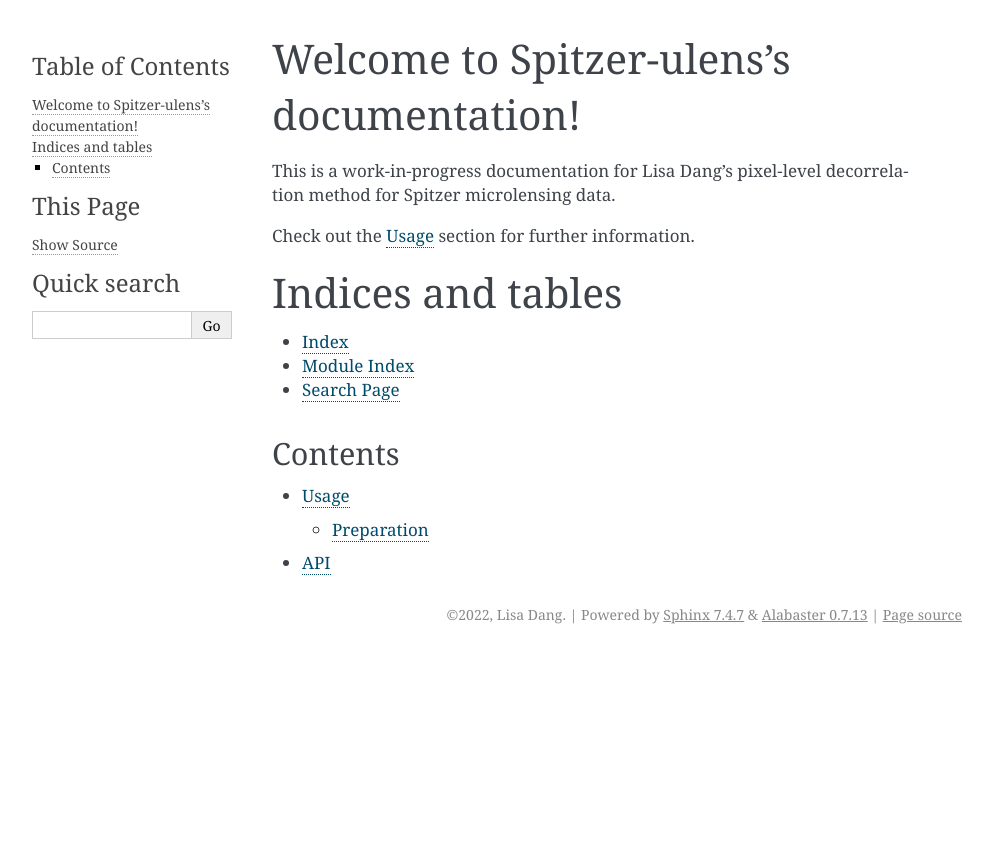
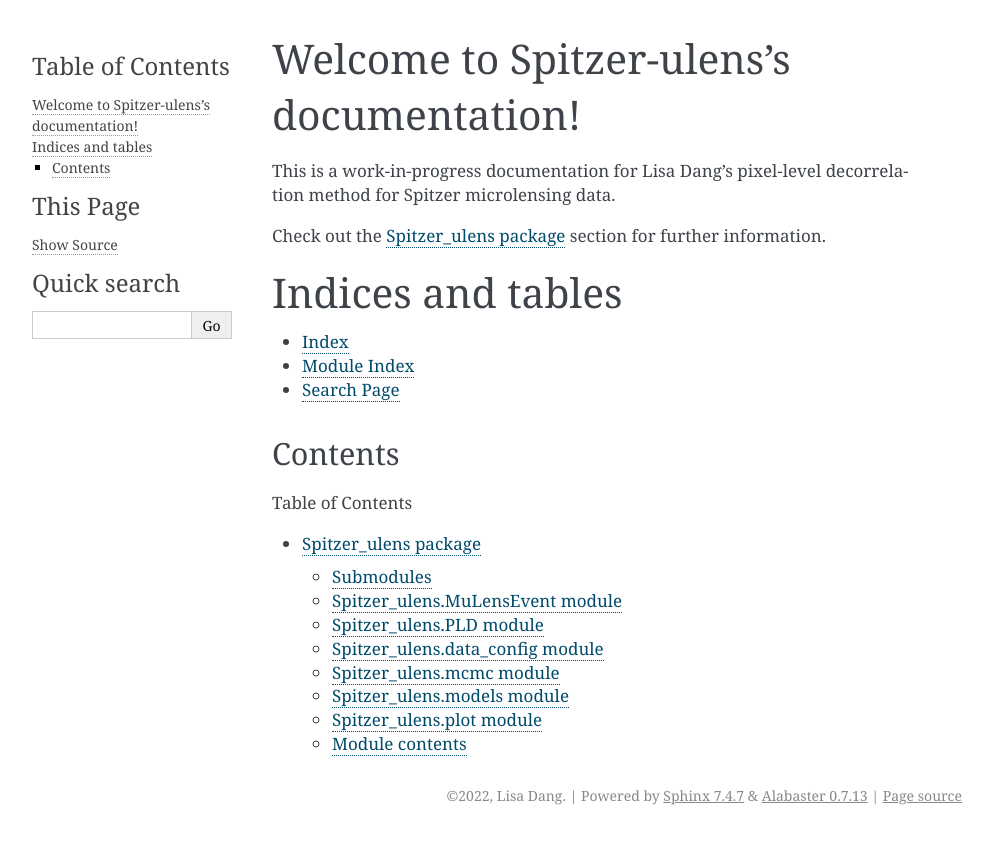
Before and after one commit to tbctk/tbk-Spitzer-ulens, a Sphinx documentation site: the page built from docs/source/index.rst, in a window 1280 px wide. Shown: the top 844 px of the page, without its empty margins (148-1141 px from the left). Built offline with Sphinx 7.4.7, drawn with Linux system fonts in a browser that asks for light colours.

```diff
--- /dev/null
+++ b/docs/source/Spitzer_ulens.rst
@@ -0,0 +1,61 @@
+Spitzer\_ulens package
+======================
+
+Submodules
+----------
+
+Spitzer\_ulens.MuLensEvent module
+---------------------------------
+
+.. automodule:: Spitzer_ulens.MuLensEvent
+   :members:
+   :undoc-members:
+   :show-inheritance:
+
+Spitzer\_ulens.PLD module
+-------------------------
+
+.. automodule:: Spitzer_ulens.PLD
+   :members:
+   :undoc-members:
+   :show-inheritance:
+
+Spitzer\_ulens.data\_config module
+----------------------------------
+
+.. automodule:: Spitzer_ulens.data_config
+   :members:
+   :undoc-members:
+   :show-inheritance:
+
+Spitzer\_ulens.mcmc module
+--------------------------
+
+.. automodule:: Spitzer_ulens.mcmc
+   :members:
+   :undoc-members:
+   :show-inheritance:
+
+Spitzer\_ulens.models module
+----------------------------
+
+.. automodule:: Spitzer_ulens.models
+   :members:
+   :undoc-members:
+   :show-inheritance:
+
+Spitzer\_ulens.plot module
+--------------------------
+
+.. automodule:: Spitzer_ulens.plot
+   :members:
+   :undoc-members:
+   :show-inheritance:
+
+Module contents
+---------------
+
+.. automodule:: Spitzer_ulens
+   :members:
+   :undoc-members:
+   :show-inheritance:
--- a/docs/source/api.rst
+++ /dev/null
@@ -1,12 +0,0 @@
-API
-====
-
-.. autosummary::
-   :toctree: generated
-
-   data_config
-   mcmc
-   models
-   MuLensEvent
-   PLD
-   plot
--- a/docs/source/conf.py
+++ b/docs/source/conf.py
@@ -13,7 +13,7 @@
 import os
 import sys
 
-sys.path.insert(0, os.path.abspath('../../Spitzer_ulens'))
+sys.path.insert(0, os.path.abspath('../../'))
 
 
 # -- Project information -----------------------------------------------------
@@ -34,6 +34,7 @@ release = '0.1'
 extensions = [
     'sphinx.ext.autodoc',
     'sphinx.ext.autosummary',
+    'sphinx.ext.napoleon',
 ]
 
 # Add any paths that contain templates here, relative to this directory.
--- a/docs/source/index.rst
+++ b/docs/source/index.rst
@@ -8,7 +8,7 @@ Welcome to Spitzer-ulens's documentation!
 
 This is a work-in-progress documentation for Lisa Dang's pixel-level decorrelation method for Spitzer microlensing data.
 
-Check out the :doc:`usage` section for further information.
+Check out the :doc:`Spitzer_ulens` section for further information.
 
 
 
@@ -23,6 +23,7 @@ Contents
 --------
 
 .. toctree::
+    :maxdepth: 2
+    :caption: Table of Contents
 
-   usage
-   api
+    Spitzer_ulens
--- /dev/null
+++ b/docs/source/modules.rst
@@ -0,0 +1,7 @@
+tbk-Spitzer-ulens
+=================
+
+.. toctree::
+   :maxdepth: 4
+
+   Spitzer_ulens
```
Also changed, not shown: docs/source/generated/data_config.rst (deleted, +0 -26 lines), docs/source/generated/models.rst (deleted, +0 -31 lines), docs/source/generated/plot.rst (deleted, +0 -18 lines), docs/source/requirements.txt (added, +9 -0 lines), docs/source/usage.rst (deleted, +0 -9 lines).
